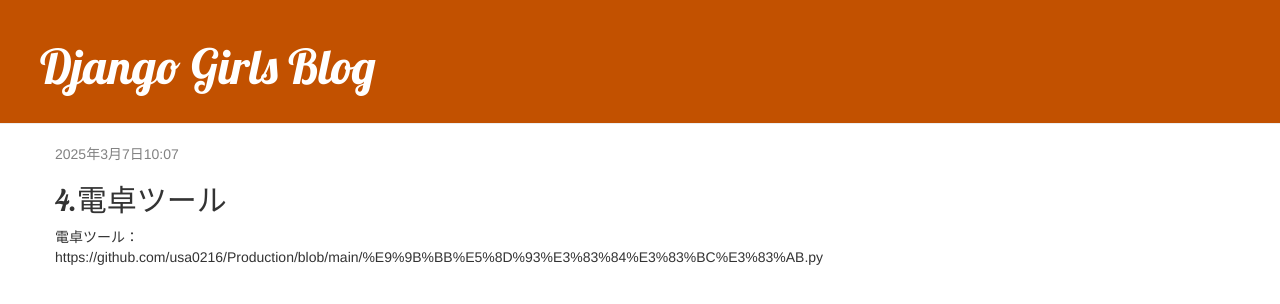
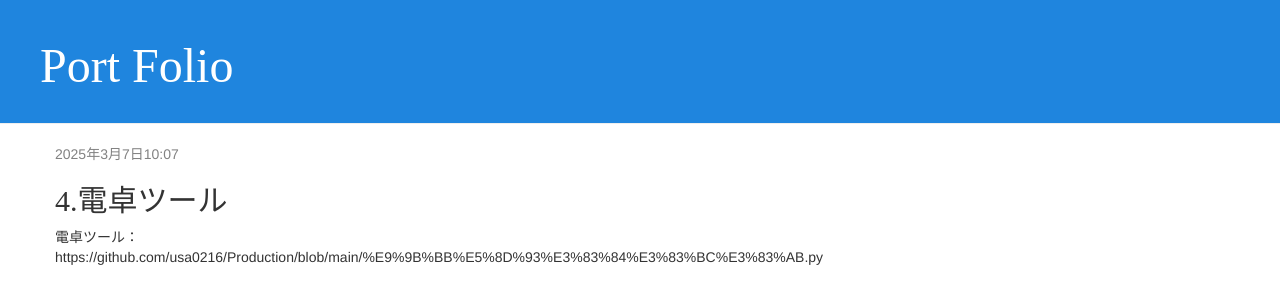
Before and after one commit to usatesu2/my-first-blog, a Django app: page /post/1/ in a window 1280 px wide. Shown: the top 304 px of the page. Run offline with Django 5.2, Linux system fonts and the light colour scheme; data comes from the database, SQL or seed files in the repository; both versions use the stored data as it was after the commit; some libraries are stand-ins or nearby versions.

```diff
--- a/blog/static/css/blog.css
+++ b/blog/static/css/blog.css
@@ -1,5 +1,5 @@
 .page-header {
-    background-color: #C25100;
+    background-color: 1F85DE;
     margin-top: 0;
     padding: 20px 20px 20px 40px;
 }
@@ -15,7 +15,7 @@
 }
 
 h1, h2, h3, h4 {
-    font-family: 'Lobster', cursive;
+    font-family: serif, cursive;
 }
 
 .date {
--- a/blog/templates/blog/base.html
+++ b/blog/templates/blog/base.html
@@ -1,7 +1,7 @@
 {% load static %}
 <html>
     <head>
-        <title>Django Girls blog</title>
+        <title>Port Folio</title>
         <link rel="stylesheet" href="//maxcdn.bootstrapcdn.com/bootstrap/3.2.0/css/bootstrap.min.css">
         <link rel="stylesheet" href="//maxcdn.bootstrapcdn.com/bootstrap/3.2.0/css/bootstrap-theme.min.css">
         <link href='//fonts.googleapis.com/css?family=Lobster&subset=latin,latin-ext' rel='stylesheet' type='text/css'>
@@ -12,7 +12,7 @@
 	         {% if user.is_authenticated %}
    		 	<a href="{% url 'post_new' %}" class="top-menu"><span class="glyphicon glyphicon-plus"></span></a>
 		 {% endif %}
-		 <h1><a href="/">Django Girls Blog</a></h1>
+		 <h1><a href="/">Port Folio</a></h1>
     	   </div>
     	   <div class="content container">
         	 <div class="row">
--- a/blog/templates/blog/post_list.html
+++ b/blog/templates/blog/post_list.html
@@ -3,11 +3,7 @@
 {% block content %}
             {% for post in posts %}
                 <div class="post">
-                    <div class="date">
-                        <p>published: {{ post.published_date }}</p>
-                    </div>
                     <h2><a href="{% url 'post_detail' pk=post.pk %}">{{ post.title }}</a></h2>
-                    <p>{{ post.text|linebreaksbr }}</p>
                 </div>
             {% endfor %}
 {% endblock %}
```
Also changed, not shown: db.sqlite3.
